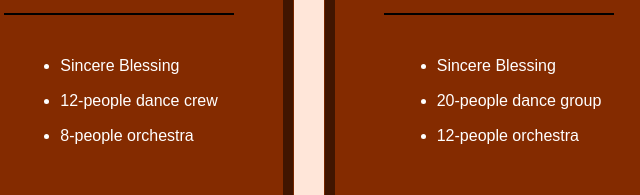
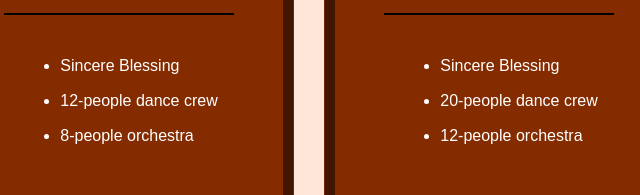
Before and after one commit to RonToSucceed/WebDesign, a plain HTML site: page index.html in a window 1280 px wide. Shown: the part 1825-2020 px from the top of the page, 521-1161 px from the left. Drawn offline with Linux system fonts and the light colour scheme.

Commit message:
no message

```diff
--- a/index.html
+++ b/index.html
@@ -132,7 +132,7 @@
 						<div class="seperation"></div>
                         <ul class= "product">
                             <li >Sincere Blessing </li>
-                            <li >20-people dance group</li>
+                            <li >20-people dance crew</li>
                             <li >12-people orchestra</li>
 						</ul>
 						<a class="button text-center" href="" style="text-decoration:none;">See More</a>
```
